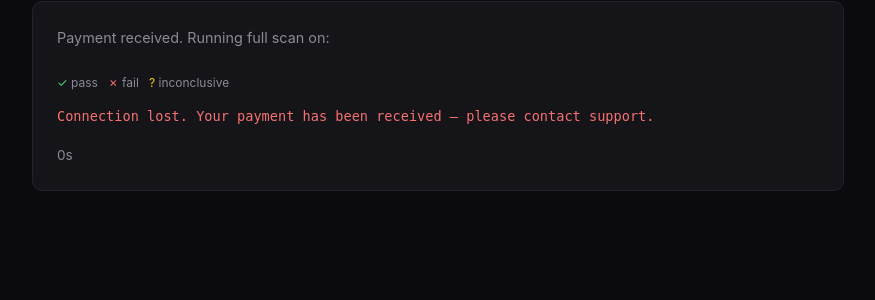
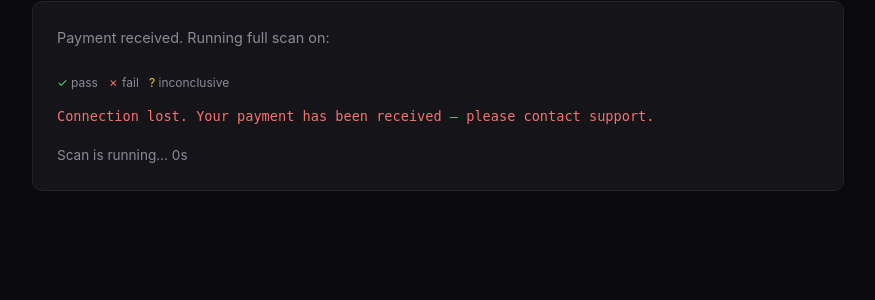
Before and after one commit to monkrus/agent-a, a Flask app: template readiness/templates/processing.html in a window 1280 px wide. Shown: the part 108-408 px from the top of the page, without its empty margins (202-1077 px from the left). Run offline with Flask 3, Linux system fonts and the light colour scheme; the template is opened without the code that fills it, so the values that code supplies are empty; parts of the project's set-up code (start-up, migrations or seed data) failed here and were passed over; some libraries are stand-ins or nearby versions.

Commit message:
Add "Scan is running" label to timer on free and paid scan pages
Co-Authored-By: Claude Opus 4.6 (1M context) <noreply@anthropic.com>

```diff
--- a/readiness/templates/index.html
+++ b/readiness/templates/index.html
@@ -78,7 +78,7 @@
             timerSpan.style.cssText = 'color:#8b8b96;font-size:0.85rem;margin-left:0.75rem;';
             document.getElementById('scan-btn').parentNode.appendChild(timerSpan);
           }
-          timerSpan.textContent = '0s';
+          timerSpan.textContent = 'Scan is running… 0s';
 
           const log = document.getElementById('stream-log');
           const scoreDiv = document.getElementById('stream-score');
@@ -90,7 +90,7 @@
             const m = Math.floor(elapsed / 60);
             const s = elapsed % 60;
             const ts = m > 0 ? m + ':' + (s < 10 ? '0' : '') + s : s + 's';
-            timerSpan.textContent = ts;
+            timerSpan.textContent = 'Scan is running… ' + ts;
           }, 1000);
 
           const es = new EventSource('/scan-stream?url=' + encodeURIComponent(url));
--- a/readiness/templates/processing.html
+++ b/readiness/templates/processing.html
@@ -26,7 +26,7 @@
 
       <div id="stream-score" style="display:none; text-align:center; margin-top:1.5rem;"></div>
 
-      <p id="timer" style="font-size:0.85rem; color:#8b8b96; margin-top:1rem;">0s</p>
+      <p id="timer" style="font-size:0.85rem; color:#8b8b96; margin-top:1rem;">Scan is running… 0s</p>
     </div>
   </div>
 
@@ -37,7 +37,7 @@
       var elapsed = Math.floor((Date.now() - scanStart) / 1000);
       var m = Math.floor(elapsed / 60);
       var s = elapsed % 60;
-      timerEl.textContent = m > 0 ? m + ':' + (s < 10 ? '0' : '') + s : s + 's';
+      timerEl.textContent = 'Scan is running… ' + (m > 0 ? m + ':' + (s < 10 ? '0' : '') + s : s + 's');
     }, 1000);
 
     var log = document.getElementById('stream-log');
```
